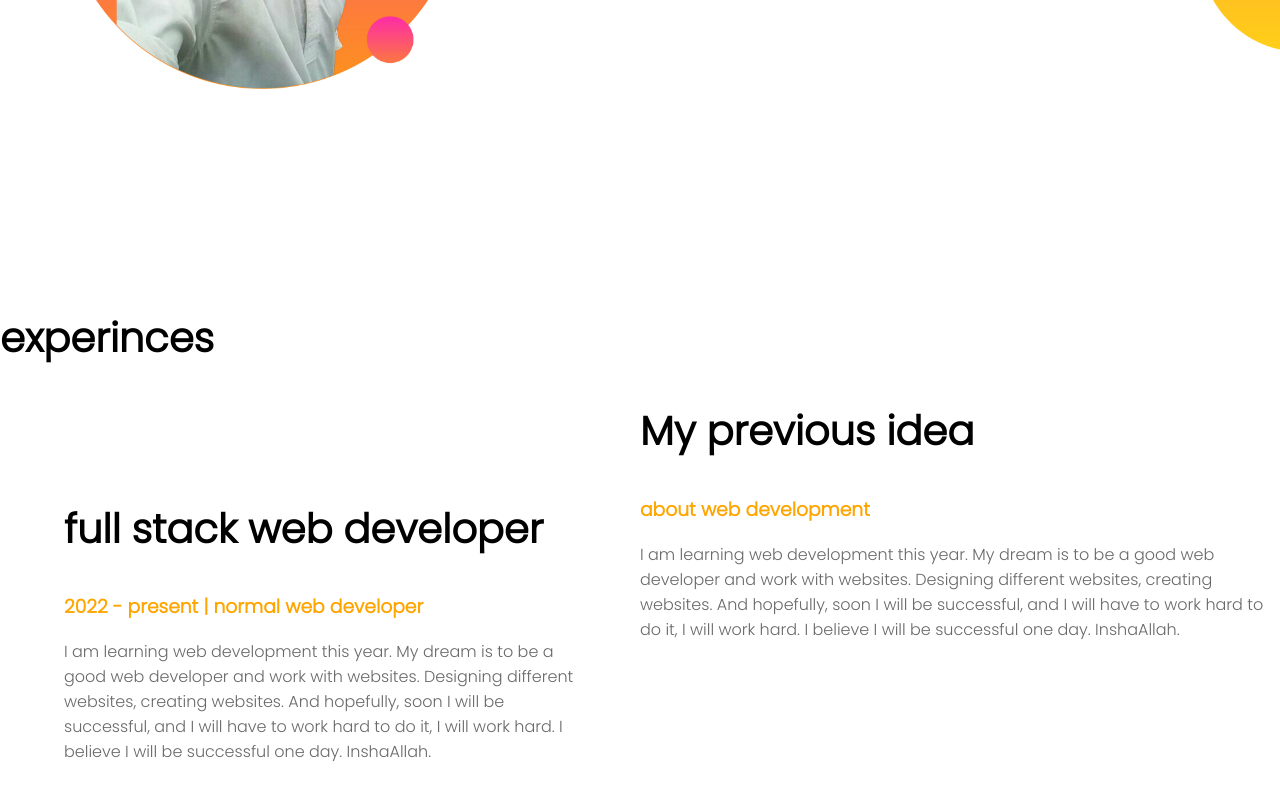
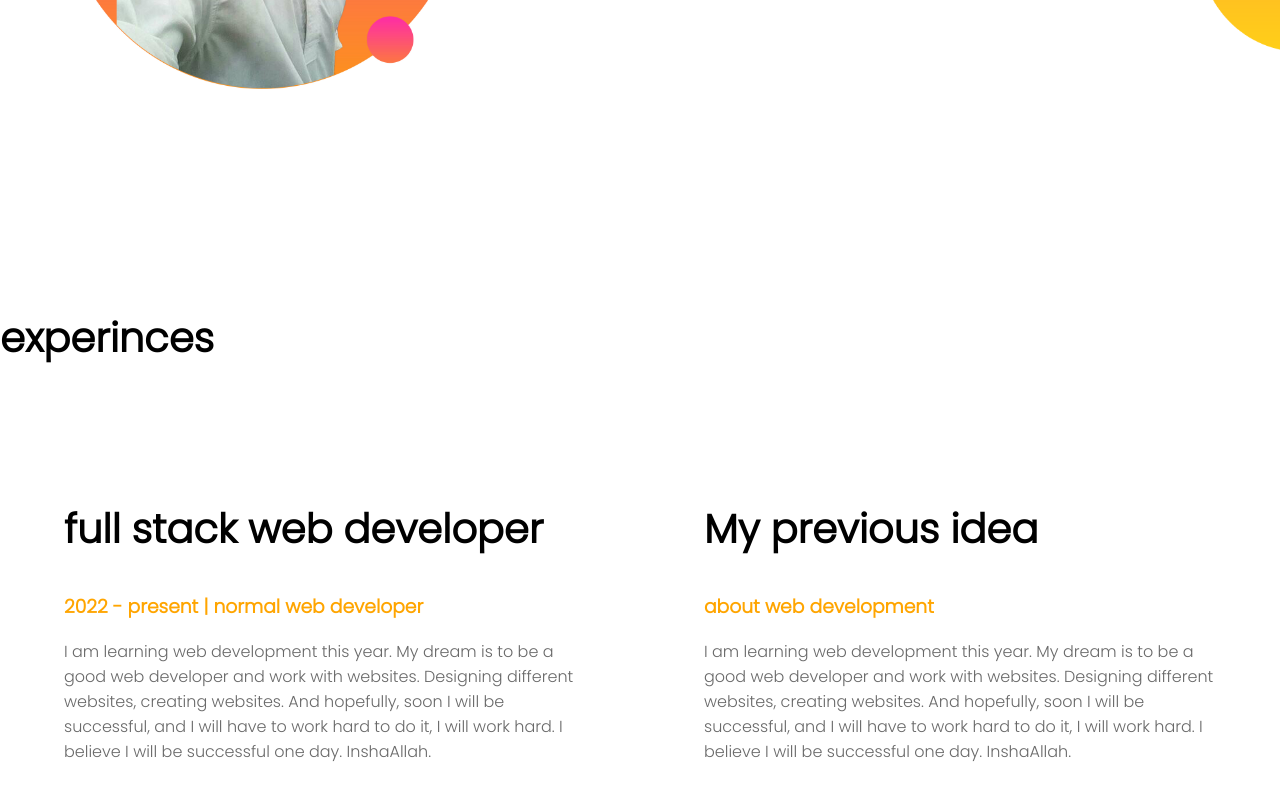
Before and after one commit to mdhanifmrida18/Web-protfoleo, a plain HTML site: page index.html in a window 1280 px wide. Shown: the part 1025-1825 px from the top of the page. Drawn offline with Linux system fonts and the light colour scheme.

Commit message:
git push

```diff
--- a/index.html
+++ b/index.html
@@ -48,7 +48,7 @@
         <p> I am learning web development this year. My dream is to be a good web developer and work with websites. Designing different websites, creating websites. And hopefully, soon I will be successful, and I will have to work hard to do it, I will work hard. I believe I will be successful one day. InshaAllah. </p>
     </div>
 
-    <div  class="half width ">
+    <div  class="half-width ">
         <h2>My previous idea</h2>
         <h3 class="My-name-highlignt">about web development  </h3>
         <p>I am learning web development this year. My dream is to be a good web developer and work with websites. Designing different websites, creating websites. And hopefully, soon I will be successful, and I will have to work hard to do it, I will work hard. I believe I will be successful one day. InshaAllah.</p>
```
